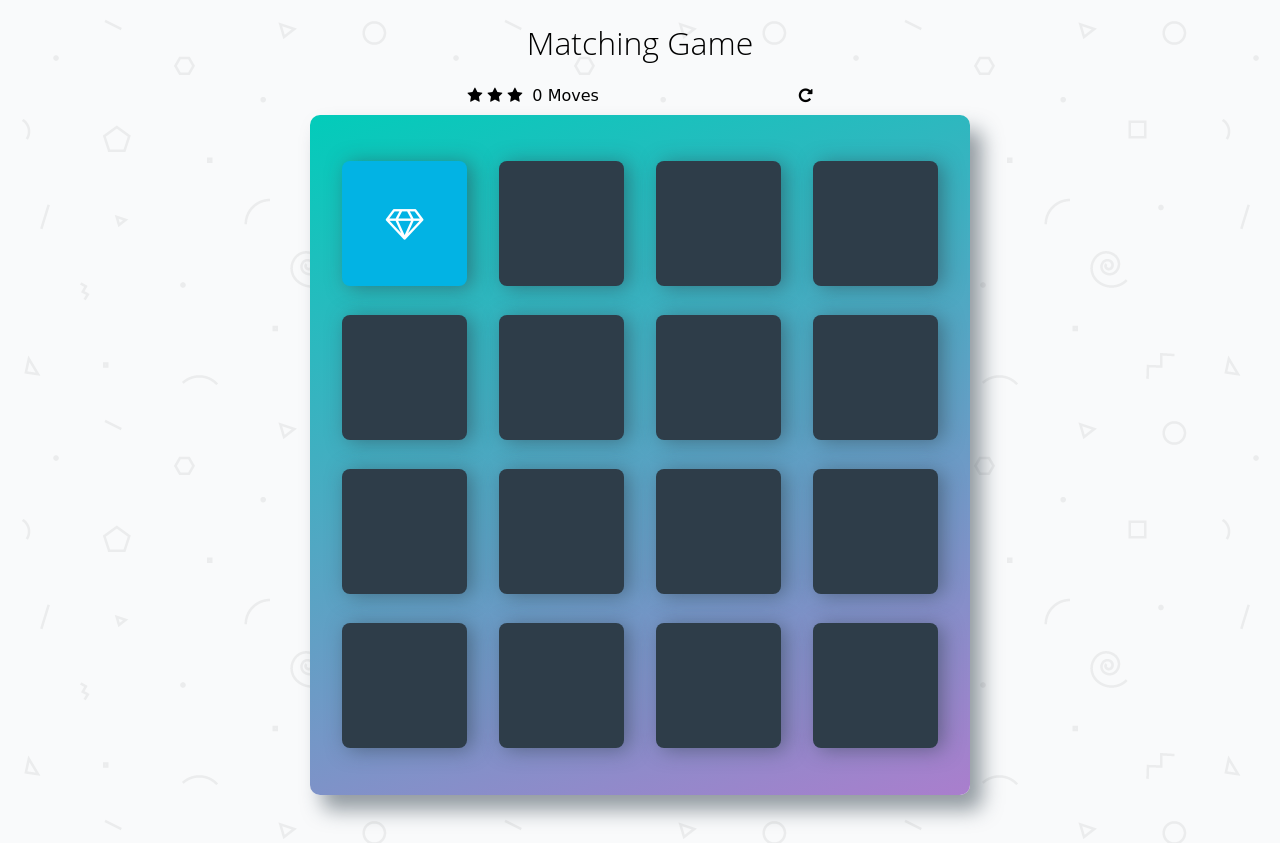
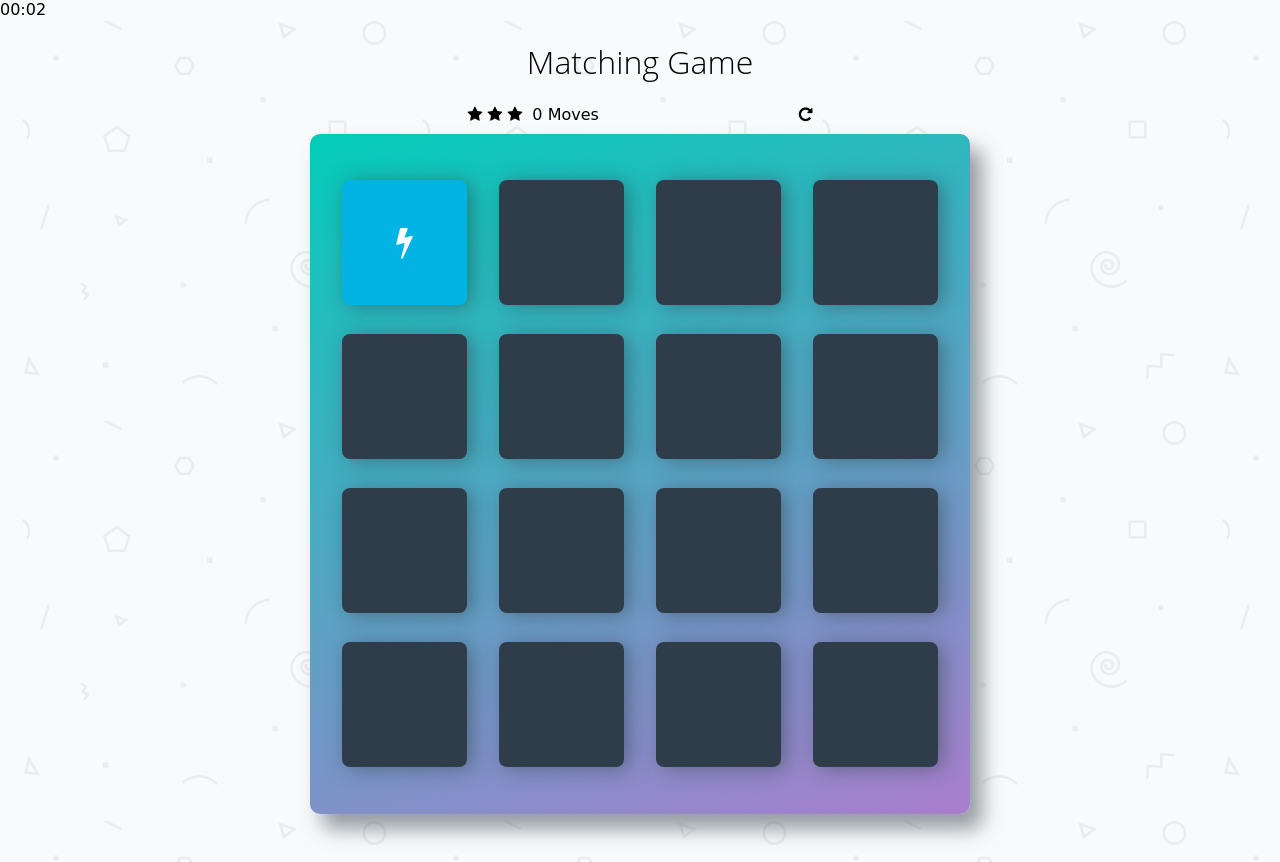
Before and after one commit to eveborgia/udacity-p5-memory-game, a plain HTML site: page index.html in a window 1280 px wide. Both pictures are taken after a click on the item 404 px from the left and 223 px from the top of the page. Drawn offline with nearby package versions, Linux system fonts and the light colour scheme; a web font is replaced by a local one.

Commit message:
add timer on screen, finalize reset

```diff
--- a/js/app.js
+++ b/js/app.js
@@ -7,6 +7,8 @@ $(document).ready(function() {
     var deck = $(".deck");
     var timerStart = Date.now();
     var timerEnd;
+    var totalSeconds = 0;
+    var timer;
 
     // Create an array to hold open cards
     var openCards = [];
@@ -46,7 +48,6 @@ $(document).ready(function() {
 
     // Deal Function
     function deal(cards){
-
         // Deal all the cards needed
         for (i=0; i < cards.length; i++) {
             deck.append('<li class ="card"><i class ="fa fa-' + cards[i] + '"></i></li>');
@@ -54,9 +55,9 @@ $(document).ready(function() {
     }
 
     // Shuffle and Deal two sets of cards
-    // shuffle(cards);
+    shuffle(cards);
     deal(cards);
-    // shuffle(cards);
+    shuffle(cards);
     deal(cards);
 
     /*
@@ -73,6 +74,7 @@ $(document).ready(function() {
     // Add card1 and card2 to the empthy array
     $(".card").on("click", function() {
         checkForStarReduction();
+        checkForStartCounter();
         if(openCards.length == 0 ) {
             card1 = this;
             openAndShow($(this));
@@ -115,20 +117,13 @@ $(document).ready(function() {
         $('.' + faClass).parent().removeClass("animated headShake");
         $('.' + faClass).parent().addClass("match animated bounce");
 
-        // //add the timer on page
-        // $( "." ).append( "<p>Test</p>" );
-
-
-
         // Display a message with final score when the cards have matched
         matchCount++;
-        actualCount = moveCounter + 1;
         if(matchCount == 8){
-           timerEnd = Date.now();
-           seconds = (timerEnd - timerStart) / 1000;
+            $(".timer").remove();
             swal({
                 title: "Congratulations! You won!",
-                text: "MOVES: " + actualCount + " -- STAR COUNT: " + starCount + " --  Seconds: " + seconds,
+                text: "MOVES: " + moveCounter + " -- STAR COUNT: " + starCount + " --  Seconds: " + totalSeconds,
                 icon: "success",
                 buttons:{
                     catch: {
@@ -186,17 +181,51 @@ $(document).ready(function() {
         reset();
     });
 
+    function checkForStartCounter(){
+        if(moveCounter == 0){
+            $('body').prepend('<section><div class="timer"><label id="minutes">00</label>:<label id="seconds">00</label></div></section>')
+
+            var minutesLabel = document.getElementById("minutes");
+            var secondsLabel = document.getElementById("seconds");
+
+            timer = setInterval(setTime, 1000);
+
+            function setTime() {
+                ++totalSeconds;
+                secondsLabel.innerHTML = pad(totalSeconds % 60);
+                minutesLabel.innerHTML = pad(parseInt(totalSeconds / 60));
+            };
+
+            function pad(val) {
+                var valString = val + "";
+                if (valString.length < 2) {
+                    return "0" + valString;
+                } else {
+                    return valString;
+                    };
+            };
+        };
+    };
+
     function reset(){
         $(".card").removeClass("open show match no-match animated bounce headshake");
 
             timerStart = Date.now();
             moveCounter = 0;
             matchCount = 0;
+            totalSeconds = 0;
+            starCount = 3;
+
             $(".stars li i").eq(1).removeClass("fa fa-star-o");
             $(".stars li i").eq(1).addClass("fa fa-star");
             $(".stars li i").eq(0).removeClass("fa fa-star-o");
             $(".stars li i").eq(0).addClass("fa fa-star");
-            starCount = 3;
+
             $(".moves").text(moveCounter);
+
+            clearInterval(timer);
+            $(".timer").remove();
     };
+
+
 });
```
Also changed, not shown: index.html (+1 -1 lines).
